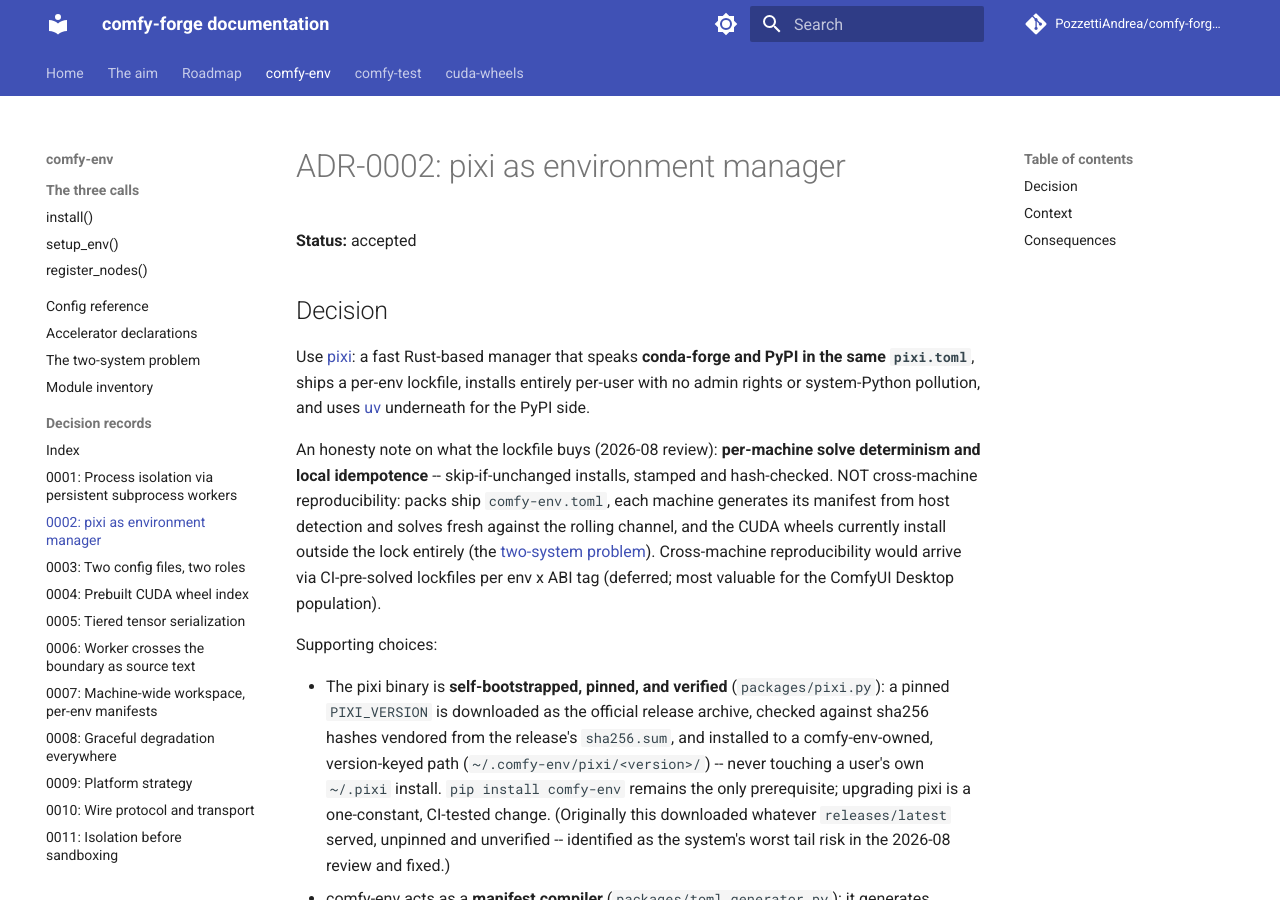
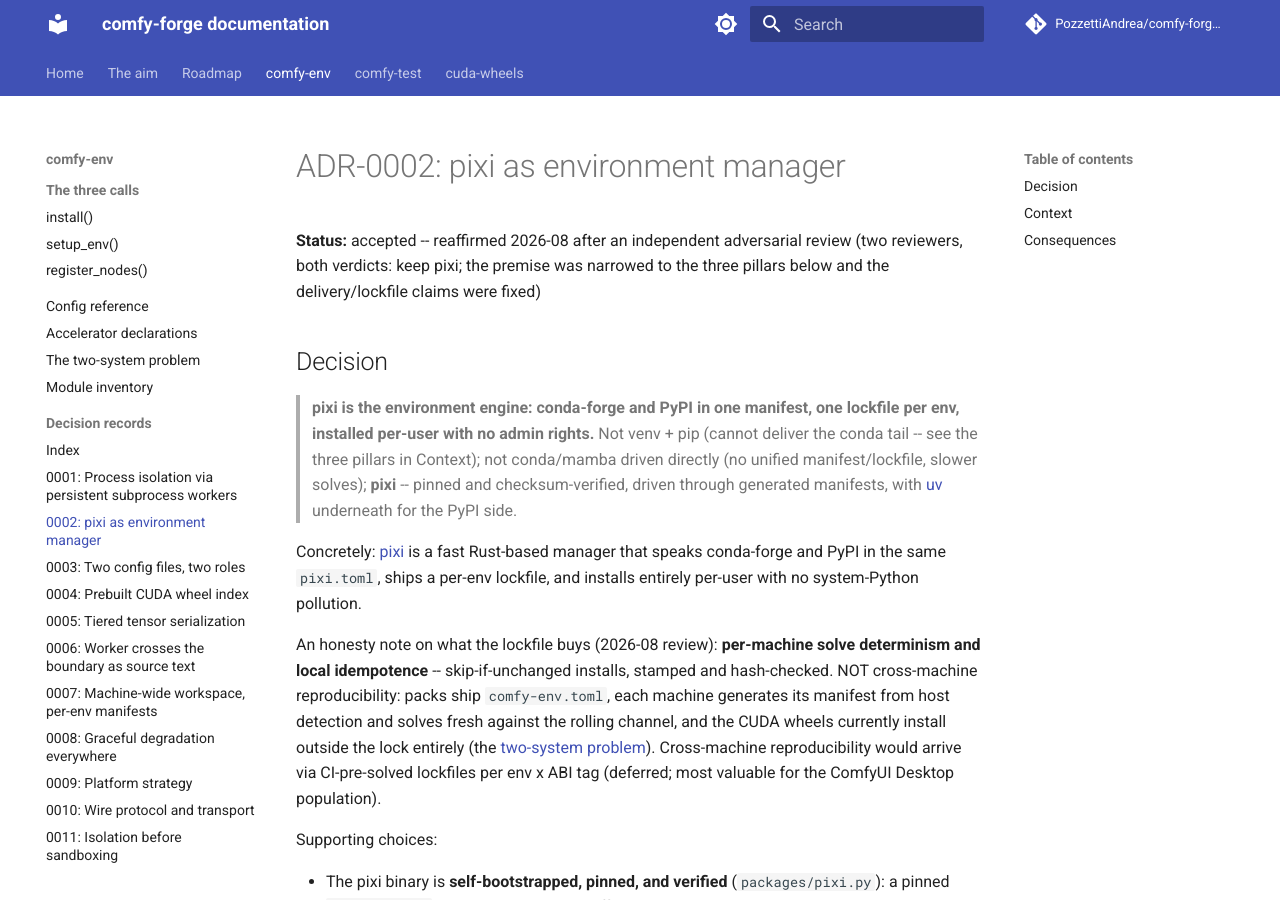
Before and after one commit to Comfy-Forge/comfy-forge-docs, an MkDocs documentation site: the page built from docs/comfy-env/adr/0002-pixi-as-environment-manager.md, in a window 1280 px wide and 900 px high. Built offline with MkDocs 1.6.1 and Material for MkDocs 9.7.7, drawn with Linux system fonts in a browser that asks for light colours; comment, search, counter and statistics services are not loaded.

Commit message:
ADR-0002: match ADR-0001 format (decision blockquote, reaffirmed status line)

```diff
--- a/docs/comfy-env/adr/0002-pixi-as-environment-manager.md
+++ b/docs/comfy-env/adr/0002-pixi-as-environment-manager.md
@@ -1,13 +1,22 @@
 # ADR-0002: pixi as environment manager
 
-**Status:** accepted
+**Status:** accepted -- reaffirmed 2026-08 after an independent adversarial
+review (two reviewers, both verdicts: keep pixi; the premise was narrowed
+to the three pillars below and the delivery/lockfile claims were fixed)
 
 ## Decision
 
-Use [pixi](https://pixi.sh): a fast Rust-based manager that speaks
-**conda-forge and PyPI in the same `pixi.toml`**, ships a per-env lockfile,
-installs entirely per-user with no admin rights or system-Python pollution,
-and uses [uv](https://github.com/astral-sh/uv) underneath for the PyPI side.
+> **pixi is the environment engine: conda-forge and PyPI in one manifest,
+> one lockfile per env, installed per-user with no admin rights.** Not
+> venv + pip (cannot deliver the conda tail -- see the three pillars in
+> Context); not conda/mamba driven directly (no unified manifest/lockfile,
+> slower solves); **pixi** -- pinned and checksum-verified, driven through
+> generated manifests, with [uv](https://github.com/astral-sh/uv)
+> underneath for the PyPI side.
+
+Concretely: [pixi](https://pixi.sh) is a fast Rust-based manager that
+speaks conda-forge and PyPI in the same `pixi.toml`, ships a per-env
+lockfile, and installs entirely per-user with no system-Python pollution.
 
 An honesty note on what the lockfile buys (2026-08 review): **per-machine
 solve determinism and local idempotence** -- skip-if-unchanged installs,
```
